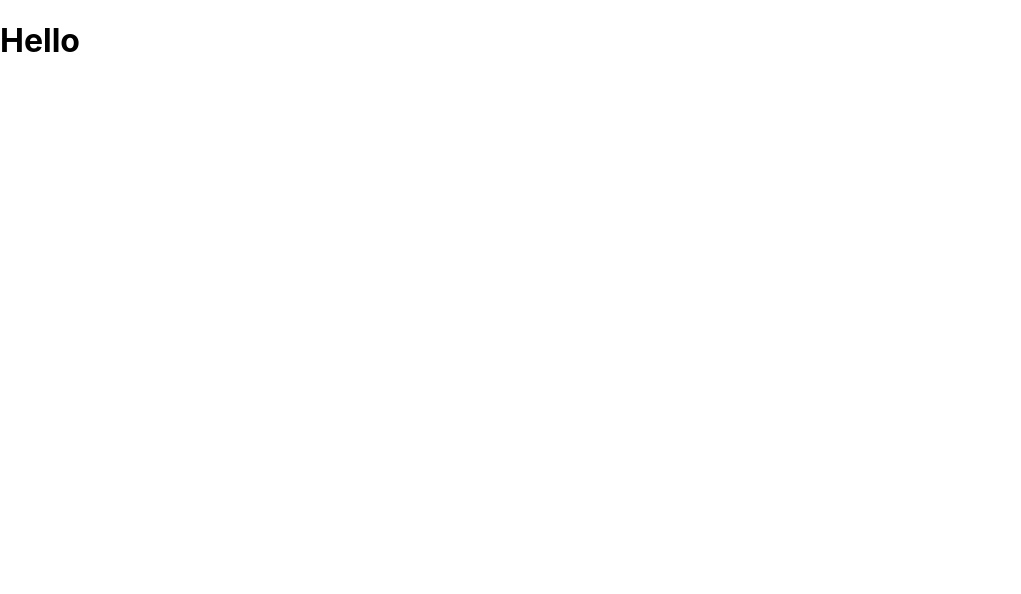
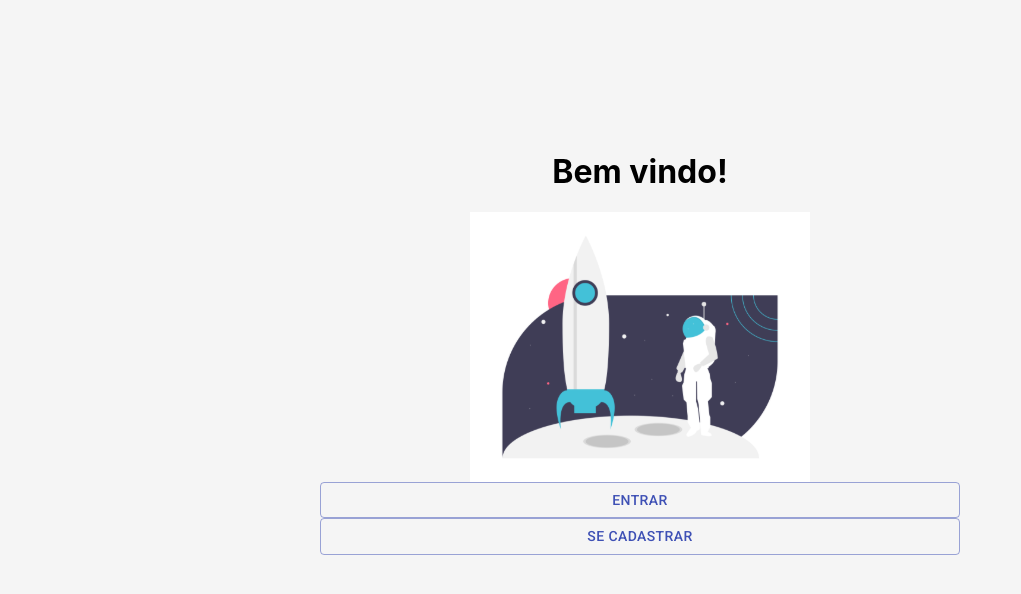
Before and after one commit to KevinWis/MyStack, a React (Create React App) app: page / in a window 1280 px wide. Shown: the top 594 px of the page, without its empty margins (0-1021 px from the left). Built offline with nearby package versions, Linux system fonts and the light colour scheme.

Commit message:
inicializacao da landing page

```diff
--- a/src/App.js
+++ b/src/App.js
@@ -1,8 +1,10 @@
+import Landing from "./pages/landing/index";
+
 function App() {
   return (
     <div className="App">
       <main>
-        <h1>Hello</h1>
+        <Landing></Landing>
       </main>
     </div>
   );
--- a/src/pages/landing/index.jsx
+++ b/src/pages/landing/index.jsx
@@ -0,0 +1,47 @@
+import Button from "@material-ui/core/Button";
+import styled from "styled-components";
+import Header from "../../components/shared/header";
+import Footer from "../../components/shared/footer";
+import Img from "./img.svg";
+
+const Container = styled.div`
+  display: flex;
+  align-items: center;
+  flex-direction: column;
+  justify-content: center;
+  width: 100%;
+  height: 85vh;
+  background-color: whitesmoke;
+`;
+
+const ButtonsContainer = styled.div`
+  display: flex;
+  flex-direction: column;
+  width: 50%;
+  height: 10%;
+  margin: 0 auto;
+  justify-content: space-between;
+`;
+
+const Landing = () => {
+  return (
+    <>
+      <Header></Header>
+      <Container>
+        <h1>Bem vindo!</h1>
+        <img src={Img}></img>
+        <ButtonsContainer>
+          <Button variant="outlined" color="primary">
+            Entrar
+          </Button>
+          <Button variant="outlined" color="primary">
+            Se Cadastrar
+          </Button>
+        </ButtonsContainer>
+      </Container>
+      <Footer></Footer>
+    </>
+  );
+};
+
+export default Landing;
```
Also changed, not shown: src/pages/landing/img.svg (added), src/pages/landing/style.js (added).
